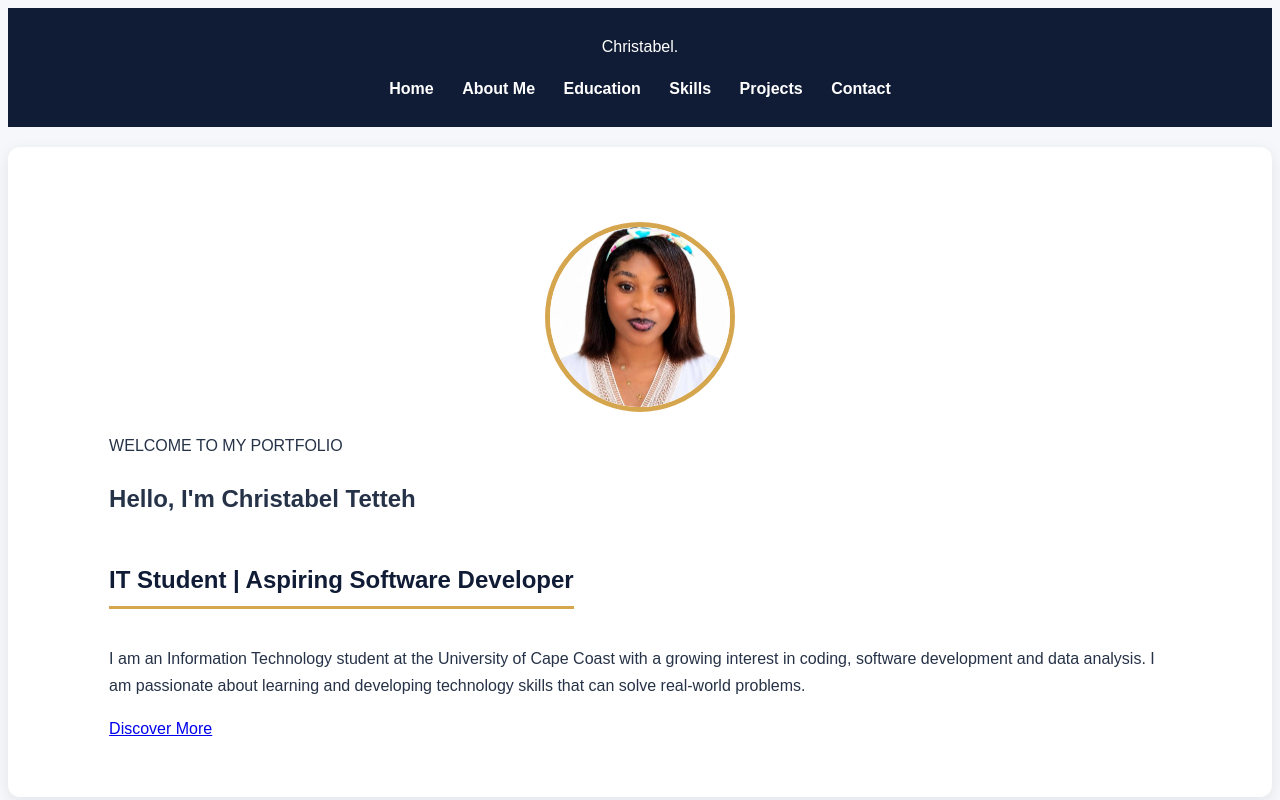
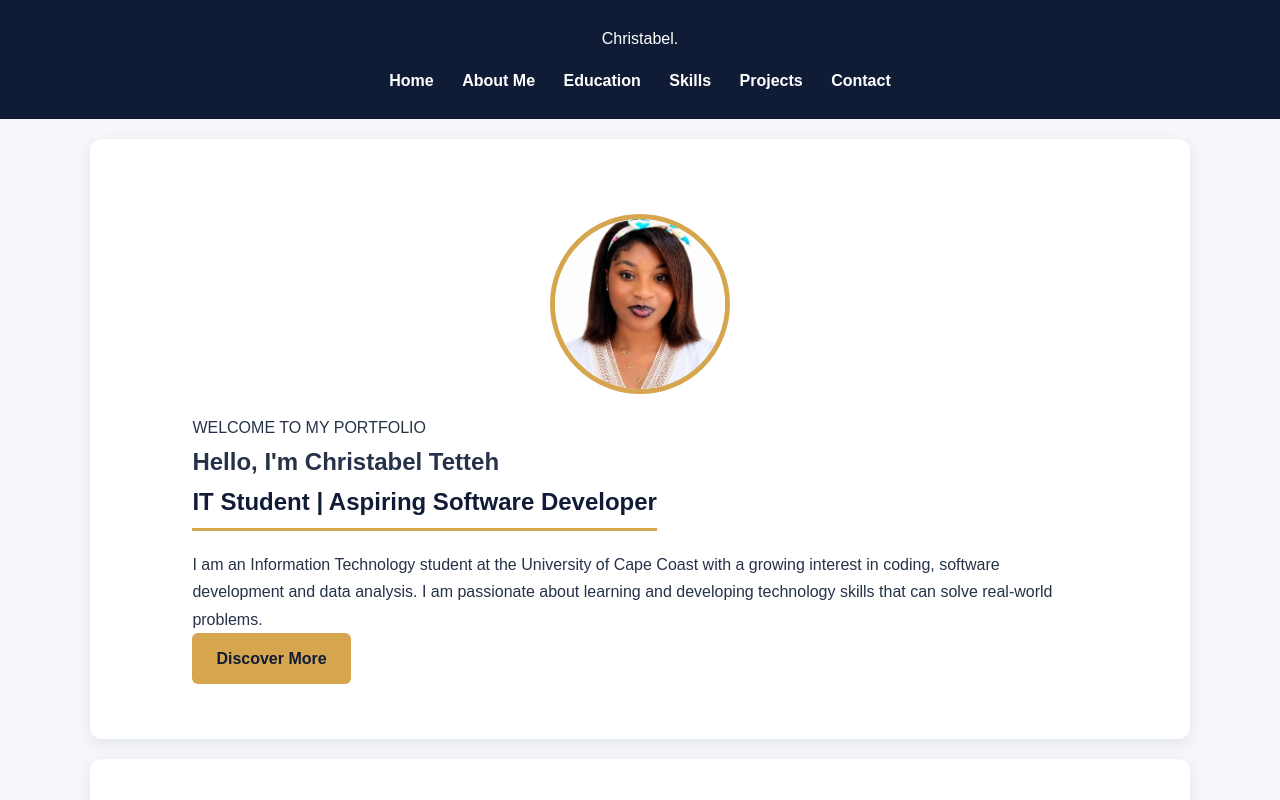
Before and after one commit to Christabel-Tetteh/christabel-portfolio, a plain HTML site: page index.html in a window 1280 px wide. Shown: the top 800 px of the page. Drawn offline with Linux system fonts and the light colour scheme.

Commit message:
Refactor CSS for layout and styling improvements

```diff
--- a/style.css
+++ b/style.css
@@ -1,4 +1,4 @@
-CSS
+
 
 /* NAVY BLUE AND GOLD PORTFOLIO */
 
@@ -98,7 +98,7 @@ footer a {
       display: block;
       margin: 20px auto;
 }
-CSS
+
 .home-content {
     text-align: center;
     padding: 25px;
@@ -134,7 +134,7 @@ CSS
     background-color: #D6A64F;
     color: #101B35;
 }
-CSS
+
 .skills-container {
     display: grid;
     grid-template-columns: repeat(auto-fit, minmax(150px, 1fr));
@@ -159,6 +159,7 @@ CSS
 .skill-card p {
     color: white;
 }
+
 /* Mobile-friendly settings */
 @media (max-width: 600px) {
     body {
@@ -189,3 +190,15 @@ CSS
         padding: 20px 12px;
     }
 }
+header { position: sticky; top: 0; z-index: 100; }
+
+.btn {
+    display: inline-block;
+    background-color: #D6A64F;
+    color: #101B35;
+    padding: 12px 24px;
+    border-radius: 6px;
+    font-weight: bold;
+    text-decoration: none;
+}
+.btn:hover { background-color: #E8B96A; }
```
